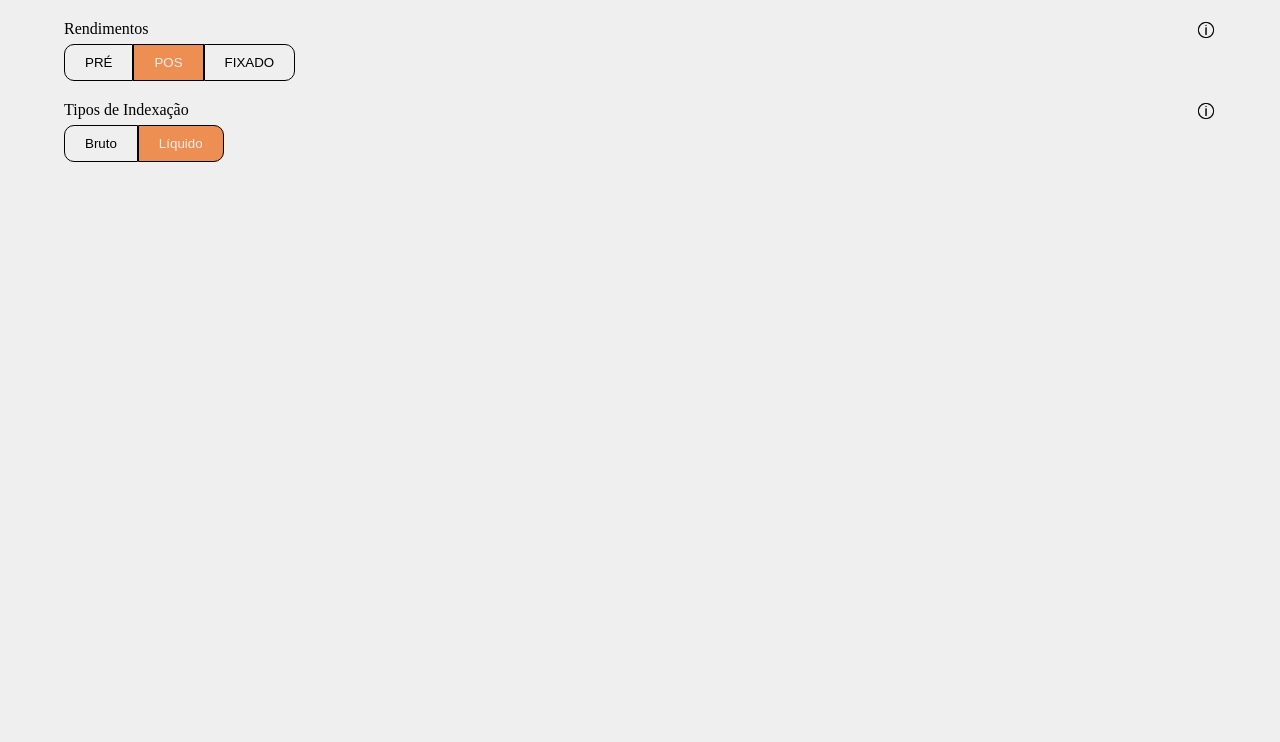
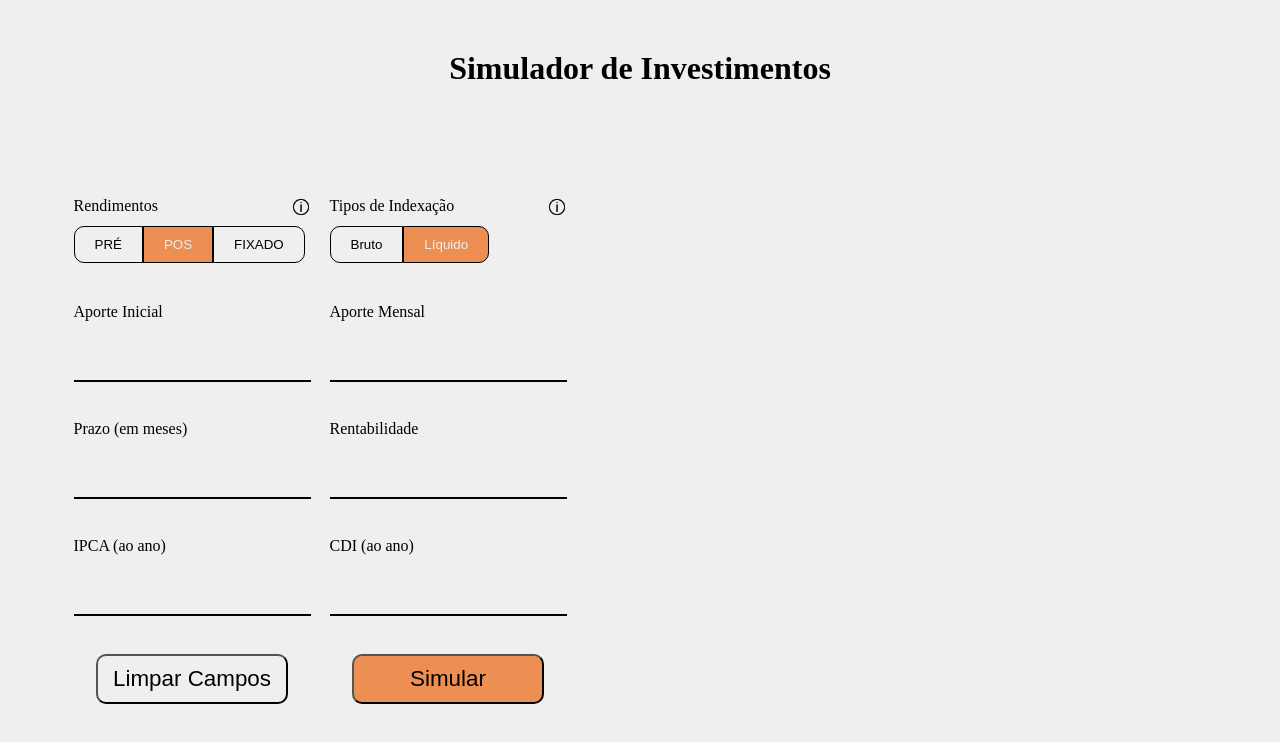
Before and after one commit to FelipeJozala/desafio-eqi, a React (Create React App) app: page / in a window 1280 px wide. Shown: the top 742 px of the page. Built offline with nearby package versions, Linux system fonts and the light colour scheme.

Commit message:
Form Creation

```diff
--- a/src/App.js
+++ b/src/App.js
@@ -1,40 +1,17 @@
 import { ThemeProvider } from 'styled-components';
-import ButtonsGroup from './components/buttons-group/ButtonsGroup';
-import Label from './components/label/Label';
 import SimProvider from './context/SimProvider';
 import GlobalStyle from './styles/global'
 import { LightTheme } from './styles/themes/themes'
-import axios from 'axios';
-
+import Form from './components/form/Form';
 
 function App() {
-
-	const buttons = {
-		revenue: [
-			{name: 'PRÉ', value: 'pre'},
-			{name: 'POS',value: 'pos'},
-			{name: 'FIXADO',value: 'ipca'}
-		],
-		indexType: [
-			{name: 'Bruto', value: 'bruto'},
-			{name: 'Líquido',value: 'liquido'}
-		]
-	}
-
-	const handleClick = (e) => {
-		e.preventDefault()
-		console.log(e.target.value)
-	}
 
 	return (
 		<SimProvider>
 		<ThemeProvider theme={LightTheme}>
 		<GlobalStyle/>
-			<Label text={'Rendimentos'} hasTooltip tooltip={'lorem'}/>
-			<ButtonsGroup buttons={buttons.revenue} initial={'POS'} action={handleClick}/>
-
-			<Label text={'Tipos de Indexação'} hasTooltip tooltip={'lorem'} />
-			<ButtonsGroup buttons={buttons.indexType} initial={'Líquido'} action={handleClick}/>
+			<h1>Simulador de Investimentos</h1>
+			<Form/>
 		</ThemeProvider>
 		</SimProvider>
 	)};
--- /dev/null
+++ b/src/components/form/Form.jsx
@@ -0,0 +1,81 @@
+import React from 'react';
+import ButtonsGroup from '../buttons-group/ButtonsGroup';
+import Label from '../label/Label';
+import Input from '../input/Input';
+import { StyledForm ,FormControls, FormItem, Row, ControlButton, ControlItem } from './styles';
+
+
+const Form = () => {
+
+    const buttons = {
+		revenue: [
+			{name: 'PRÉ', value: 'pre'},
+			{name: 'POS',value: 'pos'},
+			{name: 'FIXADO',value: 'ipca'}
+		],
+		indexType: [
+			{name: 'Bruto', value: 'bruto'},
+			{name: 'Líquido',value: 'liquido'}
+		]
+	}
+
+	const handleClick = (e) => {
+		e.preventDefault()
+		console.log(e.target.value)
+	}
+
+    return (
+        <StyledForm action="">
+            <Row>
+                <FormItem>
+                    <Label text={'Rendimentos'} hasTooltip tooltip={'lorem'}/>
+                    <ButtonsGroup buttons={buttons.revenue} initial={'POS'} action={handleClick}/>
+                </FormItem>
+                <FormItem>
+				    <Label text={'Tipos de Indexação'} hasTooltip tooltip={'lorem'} />
+				    <ButtonsGroup buttons={buttons.indexType} initial={'Líquido'} action={handleClick}/>
+                </FormItem>
+            </Row>
+			<Row>
+                <FormItem>
+				    <Label htmlFor='AporteInicial' text={'Aporte Inicial'}/>
+				    <Input type={'number'} id='AporteInicial' name='AporteInicial' pattern={'[0-9]{0,5}'}/>
+				</FormItem>
+                <FormItem>
+				    <Label htmlFor='AporteMensal' text={'Aporte Mensal'} />
+				    <Input type={'number'} id='AporteMensal' name='AporteMensal'/>
+                </FormItem>
+			</Row>
+            <Row>
+				<FormItem>
+				    <Label htmlFor='prazo' text={'Prazo (em meses)'} />
+				    <Input type={'number'} id='prazo' name='prazo' pattern={'[0-9]{0,5}'}/>
+				</FormItem>
+                <FormItem>
+				    <Label htmlFor='revenu' text={'Rentabilidade'}  />
+				    <Input type={'number'} id='revenu' name='revenu' pattern={'[0-9]{0,5}'}/>
+                </FormItem>
+			</Row>
+            <Row>
+				<FormItem>
+				    <Label htmlFor='ipca' text={'IPCA (ao ano)'} />
+				    <Input type={'number'} id='ipca' name='ipca' pattern={'[0-9]{0,5}'}/>
+				</FormItem>
+                <FormItem>
+				    <Label htmlFor='cdi' text={'CDI (ao ano)'} />
+				    <Input type={'number'} id='cdi' name='cdi' pattern={'[0-9]{0,5}'}/>
+                </FormItem>
+			</Row>
+            <FormControls>
+				<ControlItem>
+					<ControlButton>Limpar Campos</ControlButton>
+				</ControlItem>
+				<ControlItem>
+					<ControlButton id='Simulation' >Simular</ControlButton>
+				</ControlItem>
+			</FormControls>
+        </StyledForm>
+    );
+};
+
+export default Form;
--- /dev/null
+++ b/src/components/form/styles.jsx
@@ -0,0 +1,75 @@
+import styled from "styled-components";
+
+export const StyledForm = styled.form`
+    width: 100%;
+
+    @media only screen and (min-width: 768px) {
+        padding-top: 30px;
+        max-width: 40vw;
+        min-width: fit-content;
+    }
+`
+
+export const Row = styled.div`
+    display: flex;
+    flex-direction: column;
+    width: 100%;
+    margin-bottom: 20px;
+    justify-content: center;
+
+    @media only screen and (min-width: 768px) {
+        flex-direction: row;
+        width: 40vw;
+        justify-content: center;
+    }
+`
+
+export const FormItem = styled.div`
+
+    width: 80%;
+    margin: 0 auto;
+
+
+    @media only screen and (min-width: 768px) {
+        width: 35%;
+        min-width: 237px;
+    }
+`
+
+export const FormControls = styled.div`
+    display: flex;
+    flex-direction: column;
+    width: 90%;
+    margin-bottom: 20px;
+    justify-content: center;
+
+    @media only screen and (min-width: 768px) {
+        flex-direction: row;
+        width: 100%;
+        justify-content: flex-start;
+    }
+`
+export const ControlItem = styled.div`
+    display: flex;
+    flex-direction: column;
+    justify-content: center;
+
+    @media only screen and (min-width: 768px) {
+        flex-direction: row;
+        width: 100%;
+        justify-content: center;
+    }
+`
+
+export const ControlButton = styled.button`
+    background: ${props => props.id === 'Simulation' ? props.theme.primary : null };
+    font-size: 1.4rem;
+    width: 75%;
+    padding: 10px;
+    margin-top: 20px;
+    border-radius: 10px;
+
+    :hover {
+        background: ${props => props.theme.secundary};
+    }
+`
--- a/src/components/input/Input.jsx
+++ b/src/components/input/Input.jsx
@@ -1,11 +1,12 @@
 import React from 'react';
 import { StyledInput, Underline, InputContainer } from './styles';
 
-const Input = () => {
+const Input = ( props ) => {
     return (
         <InputContainer>
-            <StyledInput pattern='[0-9]'/>
-            <Underline></Underline>
+            <Underline>
+                <StyledInput {...props} />
+            </Underline>
         </InputContainer>
     );
 };
--- a/src/components/input/styles.jsx
+++ b/src/components/input/styles.jsx
@@ -1,28 +1,28 @@
 import styled from "styled-components";
 
 export const InputContainer = styled.div`
-    width: fit-content;
+    width: 100%;
     position: relative;
+
+
 `
 
 export const Underline = styled.div`
 ::after {
     content: '';
     position: absolute;
-    background: black;
+    background: ${props => props.theme.text};
     width: 100%;
     height: 2px;
     bottom: -2px;
-    transform: scaleX(0);
-    transform-origin: right;
-    transition: transform 200ms ease-in;
+    left: 0;
 }
 `
 export const StyledInput = styled.input`
     outline: none;
     border: none;
     position: relative;
-    width: 300px;
+    width: 100%;
     padding: 5px;
     background: transparent;
     letter-spacing: 1.7px;
@@ -31,4 +31,9 @@ export const StyledInput = styled.input`
     :invalid {
         background-color: red;
     }
+
+    @media only screen and (min-width: 768px) {
+        margin-top: 20px ;
+    }
+
 `
--- a/src/components/label/Label.jsx
+++ b/src/components/label/Label.jsx
@@ -3,11 +3,15 @@ import Tooltip from '../tooltip/Tooltip';
 import { LabelContainer } from './styles';
 
 const Label = ( props ) => {
-  	return (
-      	<LabelContainer>
-		  	<label>{props.text}</label>
-			{props.hasTooltip ? <Tooltip tooltip={props.tooltip}/> : null }
-    	</LabelContainer>
-  	)};
+
+	let {hasTooltip, ...rest } = props
+
+	return (
+		<LabelContainer>
+			<label {...rest}>{rest.text}</label>
+			{hasTooltip ? <Tooltip tooltip={rest.tooltip}/> : null }
+		</LabelContainer>
+	);
+}
 
 export default Label;
--- a/src/components/label/styles.jsx
+++ b/src/components/label/styles.jsx
@@ -4,8 +4,12 @@ export const LabelContainer = styled.div`
     height: fit-content;
     display: flex;
     margin-top: 20px;
+    margin-bottom: 5px;
+    justify-content: space-between;
+    margin-right: 30px;
 
     @media only screen and (min-width: 768px) {
         justify-content: space-between;
+        margin-right: 0;
     }
 `
--- a/src/styles/global.jsx
+++ b/src/styles/global.jsx
@@ -13,10 +13,22 @@ export default createGlobalStyle`
     }
 
     body {
-        width: 90vw;
+        width: 90%;
         background: ${props => props.theme.background};
-        font-size: 16px;
+        font-size: 1rem;
         color: ${props => props.theme.text};
     }
 
+    h1 {
+        text-align: center;
+        font-size: 1.5rem;
+        margin-top: 30px;
+        margin-bottom: 30px;
+
+        @media only screen and (min-width: 768px) {
+            font-size: 2rem;
+            margin-top: 50px;
+            margin-bottom: 60px;
+        }
+    }
 `
```
